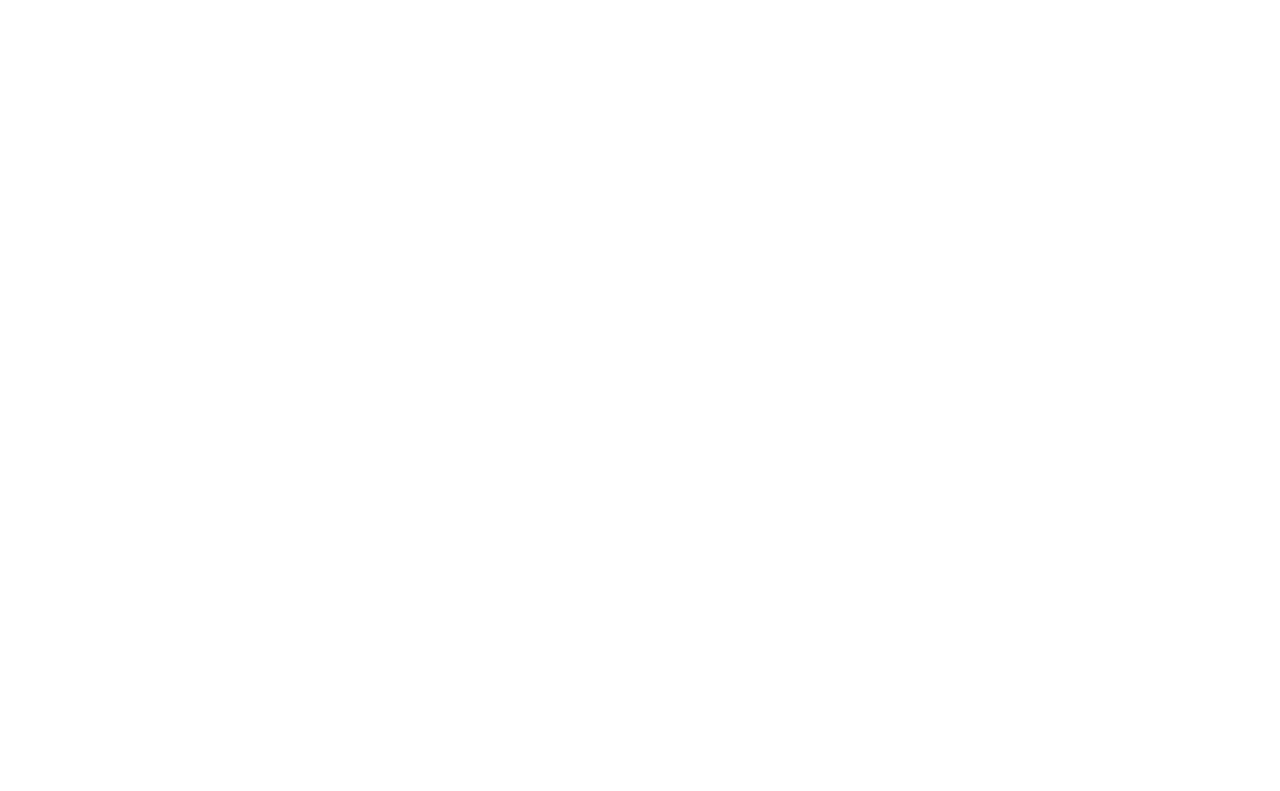
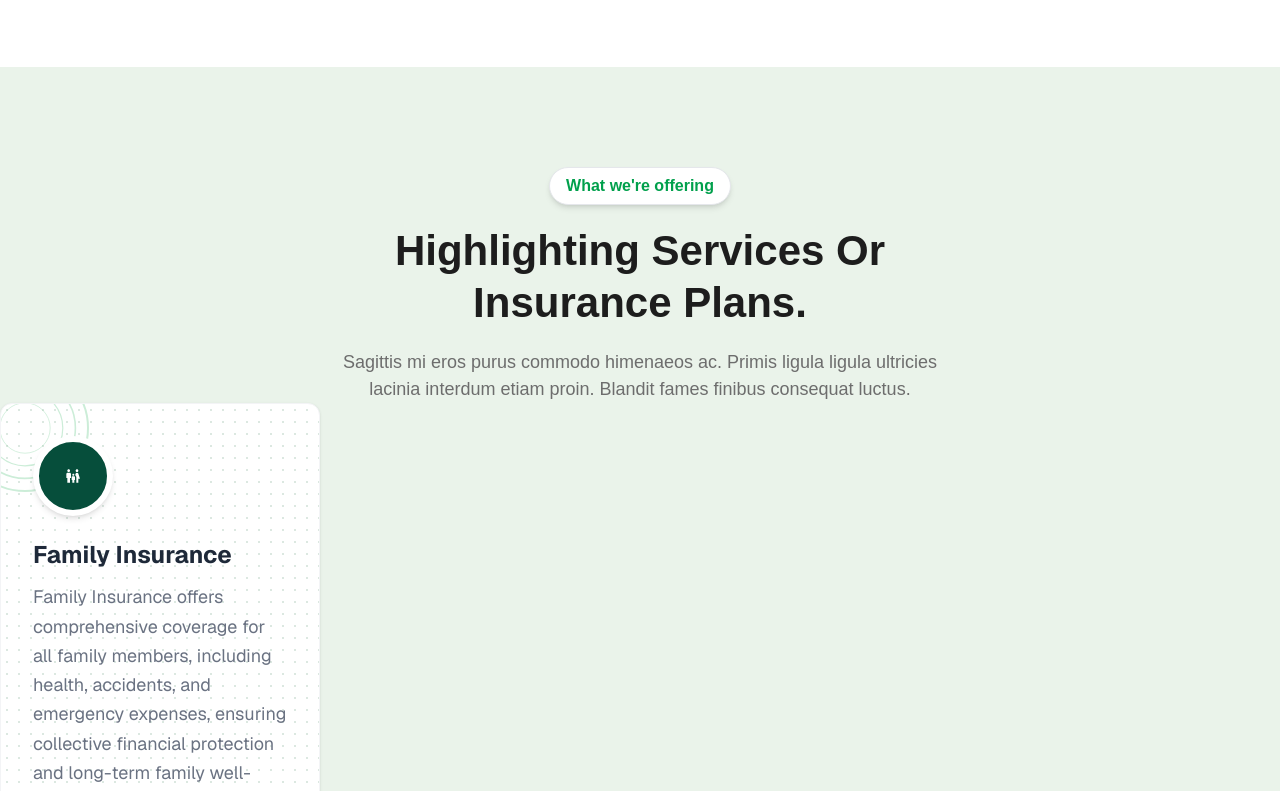
Before and after one commit to Naofel-Badsha/full-custom-nextjs-project, a Next.js app: page / in a window 1280 px wide. Shown: the part 2000-2791 px from the top of the page. Before the commit the page ends 2067 px from the top, so only its background shows below. Built offline with nearby package versions, Linux system fonts and the light colour scheme.

Commit message:
added offring object declaration

```diff
--- a/src/app/(commonLayout)/page.tsx
+++ b/src/app/(commonLayout)/page.tsx
@@ -1,12 +1,14 @@
 import React from 'react'
 import Hero from '../components/HomePagesAllSection/HeroSection/Hero'
 import HAboutUsSection from '../components/HomePagesAllSection/HeroSection/HAboutUsSection'
+import WhatWereOffering from '../components/HomePagesAllSection/HeroSection/WhatWereOffering'
 
 const Homepage = () => {
   return (
     <div className=''>
       <Hero />
       <HAboutUsSection />
+      <WhatWereOffering />
     </div>
   )
 }
--- a/src/app/components/HomePagesAllSection/HeroSection/WhatWereOffering.tsx
+++ b/src/app/components/HomePagesAllSection/HeroSection/WhatWereOffering.tsx
@@ -1,14 +1,140 @@
+import React from "react";
+import  { FaCarCrash, FaToolbox, FaUsers } from "react-icons/fa";
+import  { IoHome } from "react-icons/io5";
+import { MdOutlineFamilyRestroom, MdTravelExplore } from "react-icons/md";
 
-import React from 'react'
+
+interface OfferingType {
+  id: string;
+  name: string;
+  description: string;
+  icon: React.ReactNode;
+}
+
+
+const offerings: OfferingType[] = [
+  {
+    id: "1",
+    name: "Family Insurance",
+    description:
+      "Family Insurance offers comprehensive coverage for all family members, including health, accidents, and emergency expenses, ensuring collective financial protection and long-term family well-being.",
+    icon: <MdOutlineFamilyRestroom />,
+  },
+  {
+    id: "2",
+    name: "Home Insurance",
+    description:
+      "Home Insurance protects your house and personal property from fire, theft, natural disasters, and unexpected damages, ensuring long-term financial security and peace of mind for homeowners.",
+    icon: <IoHome />,
+  },
+  {
+    id: "3",
+    name: "Car Insurance",
+    description:
+      "Car Insurance provides financial protection against accidents, vehicle damage, theft, and third-party liabilities, helping you drive confidently while minimizing unexpected repair and legal costs.",
+    icon: <FaCarCrash />,
+  },
+  {
+    id: "4",
+    name: "Business Insurance",
+    description:
+      "Business Insurance safeguards your company from property damage, liability claims, theft, and operational risks, ensuring stability, continuity, and financial protection against unexpected business losses.",
+    icon: <FaToolbox />,
+  },
+  {
+    id: "5",
+    name: "Travel Insurance",
+    description:
+      "Travel Insurance covers medical emergencies, trip cancellations, lost luggage, and travel-related risks, allowing you to enjoy your journey with confidence and complete financial protection.",
+    icon: <MdTravelExplore />,
+  },
+  {
+    id: "6",
+    name: "Life Insurance",
+    description:
+      "Life Insurance ensures financial security for your loved ones by providing support during unforeseen events, helping cover expenses, debts, and future needs with peace of mind.",
+    icon: <FaUsers />,
+  },
+];
 
 const WhatWereOffering = () => {
   return (
-    <section className='py-[100px] bg-[#EAF3EA]'>
-        <div className="max-w-7xl mx-auto">
+    <section className="py-[100px] bg-[#EAF3EA]">
+      <div className="max-w-7xl mx-auto">
+        {/*------------Content-----------*/}
+        <div className="space-y-5">
+          <div className="w-fit py-1.5 px-4 shadow-md bg-white rounded-full text-[#01A04C] border-[1px] border-gray-200 font-semibold m-auto">
+            What we're offering
+          </div>
+          <h2 className="text-[#1d1d1d] font-semibold text-[42px] capitalize leading-13 text-center mt-5">
+            Highlighting services or <br /> insurance plans.
+          </h2>
+          <p className="text-[18px] font-light text-[#6d6d6d] text-center w-[600px] m-auto">
+            Sagittis mi eros purus commodo himenaeos ac. Primis ligula ligula
+            ultricies lacinia interdum etiam proin. Blandit fames finibus
+            consequat luctus.
+          </p>
+        </div>
+        {/*------------Card-----------*/}
+        <div className="">
+          {offerings.map((offering) => (
+            <div
+              key={offering.id}
+              className="relative w-80 p-8 rounded-xl bg-white border border-gray-100 shadow-sm overflow-hidden font-sans"
+            >
+              <div className="absolute -top-10 -left-10 w-32 h-32 opacity-20">
+                <div className="absolute inset-0 border-[2px] border-green-600 rounded-full scale-[1.0]"></div>
+                <div className="absolute inset-0 border-[2px] border-green-600 rounded-full scale-[0.8]"></div>
+                <div className="absolute inset-0 border-[2px] border-green-600 rounded-full scale-[0.6]"></div>
+                <div className="absolute inset-0 border-[2px] border-green-600 rounded-full scale-[0.4]"></div>
+              </div>
 
+              <div
+                className="absolute inset-0 opacity-[0.15]"
+                style={{
+                  backgroundImage:
+                    "radial-gradient(#166534 1px, transparent 1px)",
+                  backgroundSize: "12px 12px",
+                }}
+              ></div>
+
+              <div className="relative z-10 flex flex-col items-start">
+                <div className="w-20 h-20 bg-[#064e3b] rounded-full flex items-center justify-center border-[6px] border-white shadow-md mb-6">
+                 <span className="text-white">
+                  {offering.icon}
+                 </span>
+                </div>
+
+                <h2 className="text-2xl font-bold text-gray-800 mb-3 leading-tight">
+                  {offering.name}
+                </h2>
+                <p className="text-gray-500 text-lg leading-relaxed mb-8">
+                  {offering.description}
+                </p>
+
+                <button className="bg-[#00a854] hover:bg-[#008f47] text-white font-bold py-4 px-8 rounded-2xl flex items-center transition-colors group">
+                  READ MORE
+                  <svg
+                    className="w-5 h-5 ml-2 transform group-hover:translate-x-1 group-hover:-translate-y-1 transition-transform"
+                    fill="none"
+                    stroke="currentColor"
+                    stroke-width="2.5"
+                    viewBox="0 0 24 24"
+                  >
+                    <path
+                      stroke-linecap="round"
+                      stroke-linejoin="round"
+                      d="M17 8l4 4m0 0l-4 4m4-4H3"
+                    />
+                  </svg>
+                </button>
+              </div>
+            </div>
+          ))}
         </div>
+      </div>
     </section>
-  )
-}
+  );
+};
 
-export default WhatWereOffering
+export default WhatWereOffering;
```
